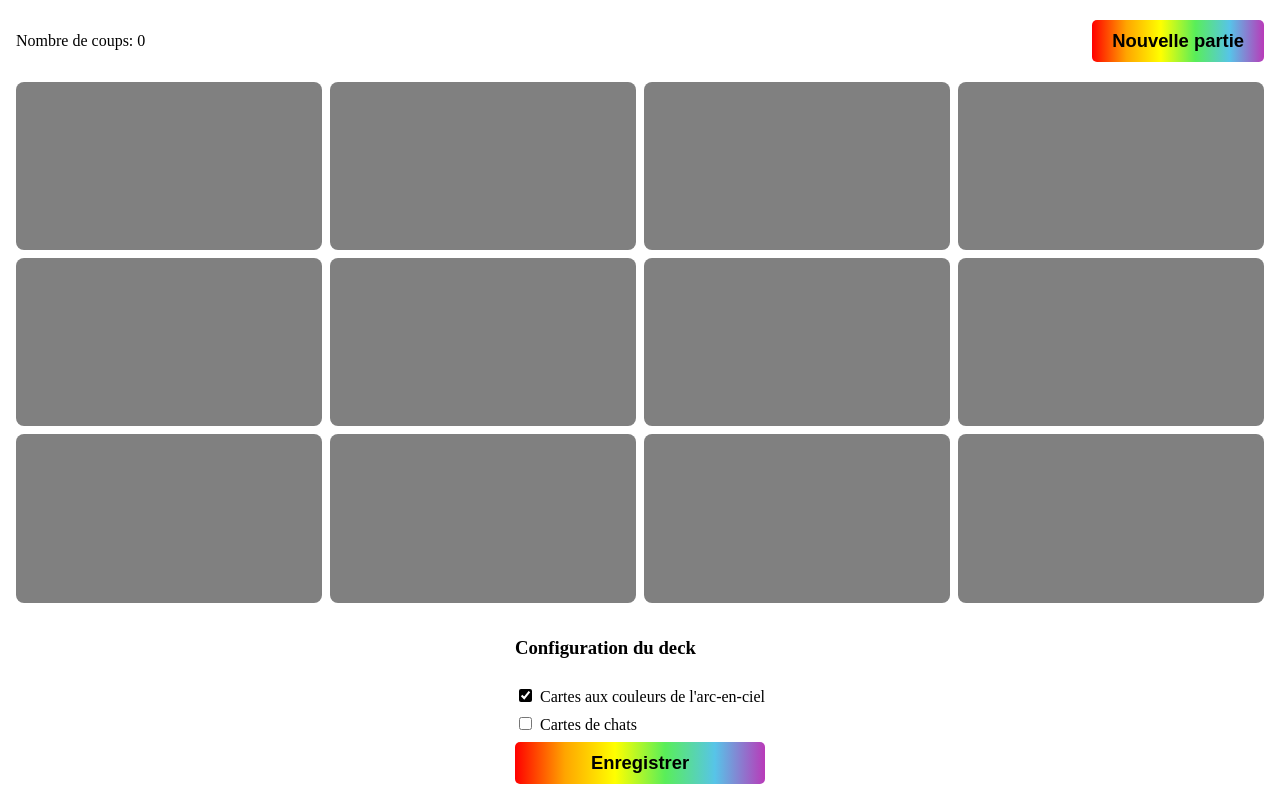
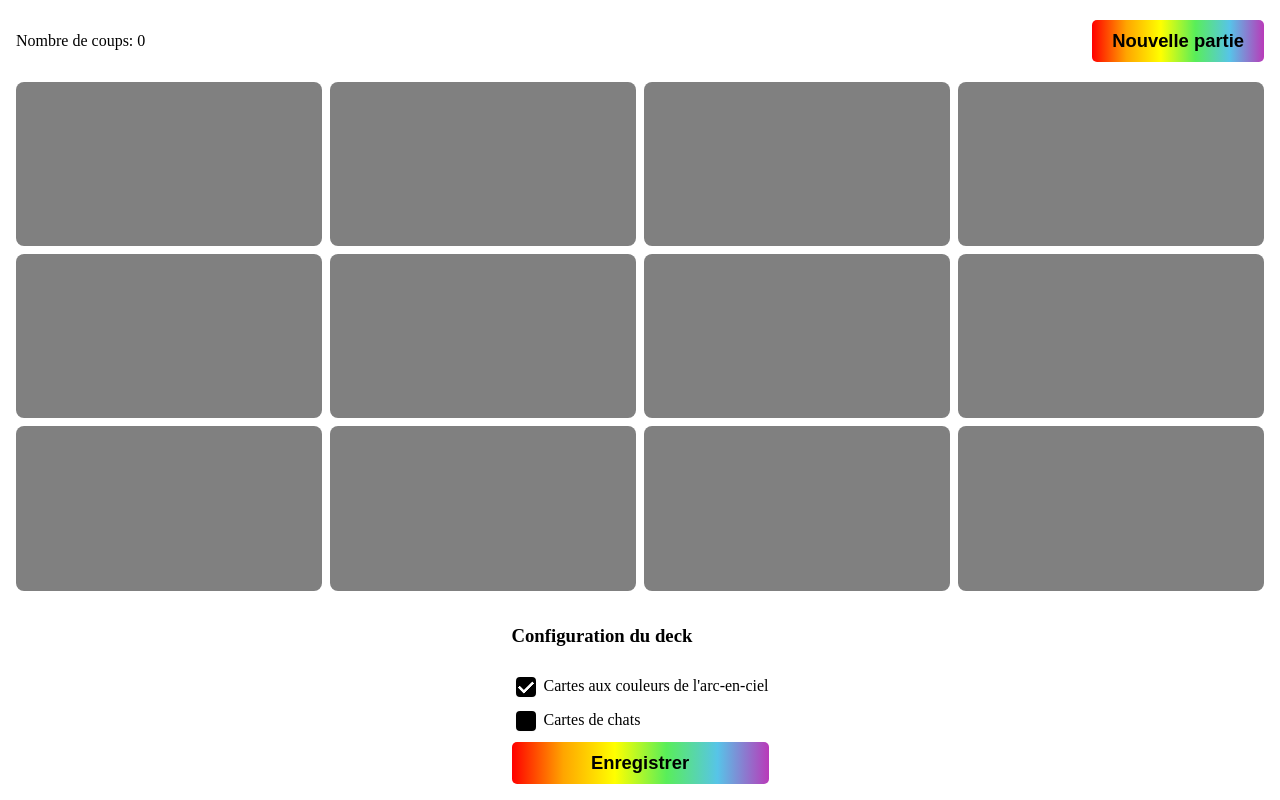
Before and after one commit to CamilleJennyLe/memory-rainbow, a React (Vite) app: page / in a window 1280 px wide. Built offline with nearby package versions, Linux system fonts and the light colour scheme.

Commit message:
checkbox colors in dark mode

```diff
--- a/src/board/win/win.tsx
+++ b/src/board/win/win.tsx
@@ -10,7 +10,7 @@ function Win() {
   return (
     <div className="overlay" onClick={closeOverlay}>
       <div className="overlay-content">
-        <h1>Gagné!</h1>
+        <h1>Bravo!</h1>
         <p>{getRandomFunFact()}</p>
       </div>
     </div>
--- a/src/card-deck/card-deck-config.css
+++ b/src/card-deck/card-deck-config.css
@@ -22,8 +22,37 @@
   font-size: 1.15rem;
 }
 .card-deck-config-checkbox {
+  appearance: none;
   margin-right: 0.5rem;
+  width: 20px;
+  height: 20px;
+  border-radius: 4px;
+  border: 2px solid var(--secondary-color);
+  background: var(--secondary-color);
+  vertical-align: middle;
+  position: relative;
+  cursor: pointer;
+  transition: box-shadow 0.1s;
+  box-shadow: 0 1px 2px rgba(0, 0, 0, 0.03);
+  display: inline-block;
 }
+
 .card-deck-config-checkbox:checked {
-  accent-color: var(--secondary-color);
+  background: var(--secondary-color);
+  border-color: var(--secondary-color);
 }
+
+.card-deck-config-checkbox:checked::after {
+  content: "";
+  display: block;
+  position: absolute;
+  top: 50%;
+  left: 50%;
+  width: 6px;
+  height: 12px;
+  border: solid var(--primary-color);
+  border-width: 0 3px 3px 0;
+  border-radius: 1px;
+  /* The following centers the V visually and vertically */
+  transform: translate(-50%, -60%) rotate(45deg);
+}
```
